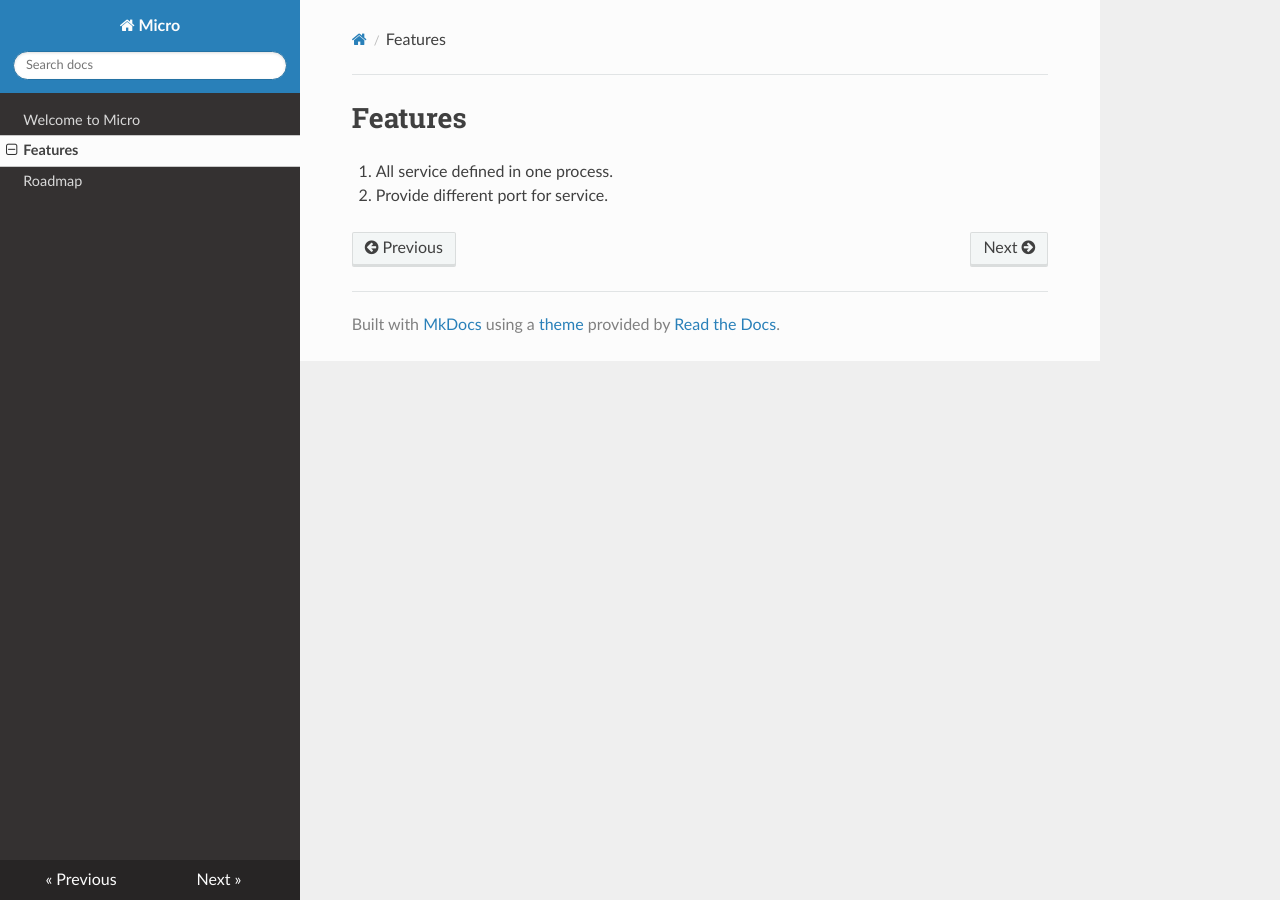
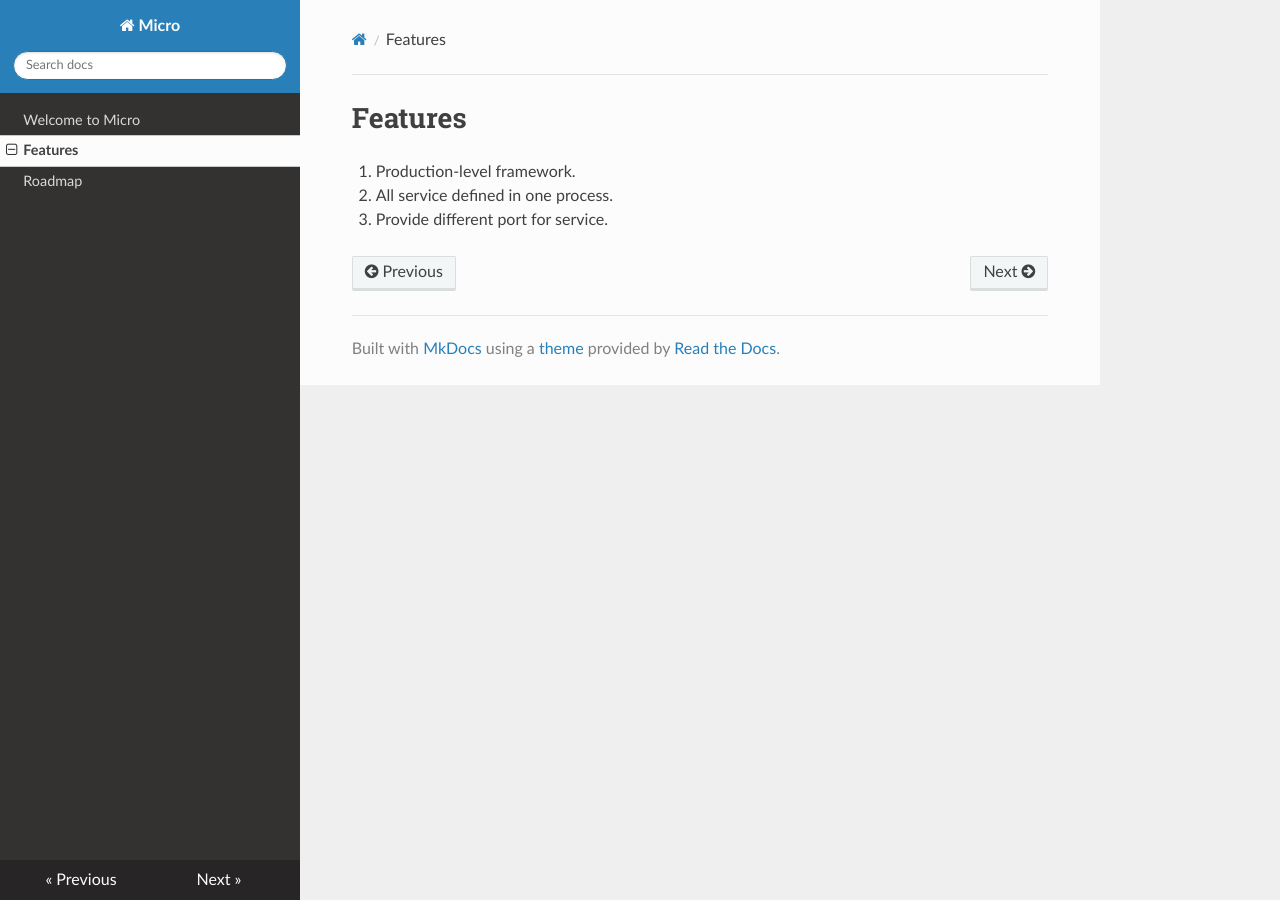
Before and after one commit to Svtter/micro, an MkDocs documentation site: the page built from docs/docs/features.md, in a window 1280 px wide. Built offline with MkDocs 1.6.1, drawn with Linux system fonts in a browser that asks for light colours; nearby versions of some CDN libraries.

Commit message:
docs: update features - production level

```diff
--- a/docs/docs/features.md
+++ b/docs/docs/features.md
@@ -1,4 +1,5 @@
 # Features
 
+0. Production-level framework.
 1. All service defined in one process.
 2. Provide different port for service.
```
